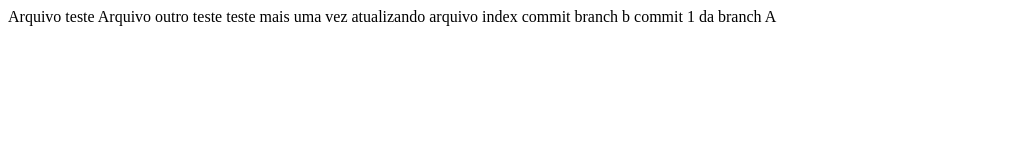
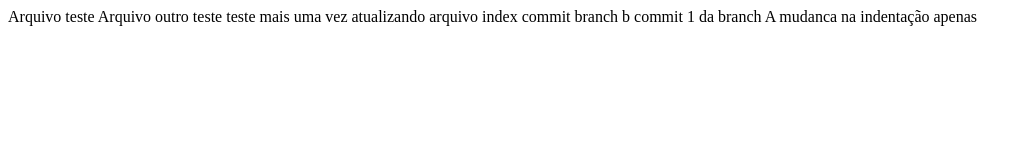
Before and after one commit to leandrolbnu/projeto_curso_git, a plain HTML site: page index.html in a window 1280 px wide. Shown: the whole page, without its empty margins (0-1032 px from the left). Drawn offline with Linux system fonts and the light colour scheme.

Commit message:
commit 5

```diff
--- a/index.html
+++ b/index.html
@@ -9,5 +9,7 @@
 
   	commit branch b
 	commit 1 da branch A
+
+	mudanca na indentação apenas
 </body>
 </html>
```
Lines whose indentation alone changed are shown as unchanged.
